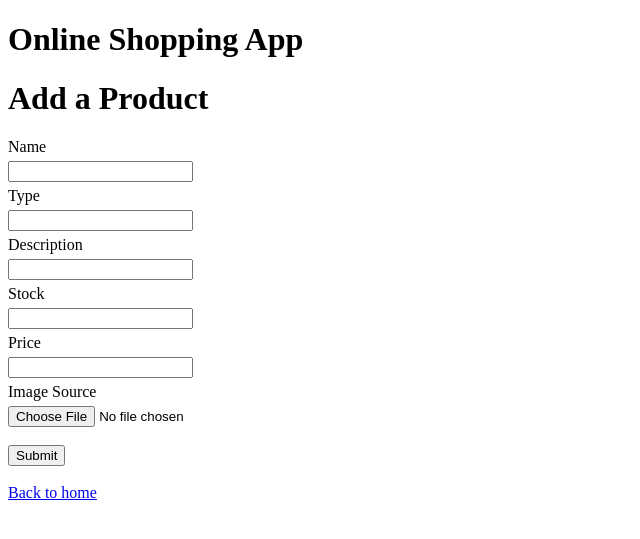
After one commit to cchenkov/OnlineShopping, a PHP site: page /createProduct.php in a window 1280 px wide. The commit adds this page. Shown: the top 539 px of the page, without its empty margins (0-640 px from the left). Run offline with PHP 8.4, Linux system fonts and the light colour scheme.

Commit message:
Added product create option

```diff
--- a/config.php
+++ b/config.php
@@ -1,8 +1,8 @@
 <?php
 
 $host = "localhost";
-$username = "root";
-$password = "33a55b88d";
+$username = "tsenko";
+$password = "Helicopter_1500";
 $dbname = "onlinestore";
 $dsn = "mysql:host=$host;dbname=$dbname";
 $options = array(
--- a/data/init.sql
+++ b/data/init.sql
@@ -1,5 +1,5 @@
 DROP DATABASE IF EXISTS onlinestore;
-CREATE DATABASE onlinestore;
+CREATE DATABASE onlinestore CHARSET 'utf8';
 
 USE onlinestore;
 
--- /dev/null
+++ b/public_html/createProduct.php
@@ -0,0 +1,68 @@
+<?php
+
+if (isset($_POST['submit'])) {
+  require "../config.php";
+  require "../common.php";
+
+  try {
+    $connection = new PDO($dsn, $username, $password, $options);
+
+    $new_product = array(
+      "ProductName" => $_POST['name'],
+      "ProductType" => $_POST['type'],
+      "Description" => $_POST['description'],
+      "Stock" => $_POST['stock'],
+      "Price" => $_POST['price'],
+      "ImageSource" => $_POST['imgsrc']
+    );
+
+    $sql = sprintf(
+      "INSERT INTO %s (%s) values (%s)",
+      "Product",
+      implode(", ", array_keys($new_product)),
+      ":" . implode(", :", array_keys($new_product))
+    );
+
+    $statement = $connection->prepare($sql);
+    $statement->execute($new_product);
+  } catch(PDOException $error) {
+    echo $sql . "<br>" . $error->getMessage();
+  }
+}
+
+?>
+
+<?php include "templates/header.php"; ?>
+
+<?php if (isset($_POST['submit']) && $statement) {
+  echo escape($_POST['name']); ?> successfully added
+<?php } ?>
+
+<h1>Add a Product</h1>
+<form method="post">
+  <label for="name">Name</label>
+  <input type="text" name="name" id="name">
+  <br>
+  <label for="type">Type</label>
+  <input type="text" name="type" id="type">
+  <br>
+  <label for="description">Description</label>
+  <input type="text" name="description" id="description">
+  <br>
+  <label for="stock">Stock</label>
+  <input type="number" name="stock" id="stock">
+  <br>
+  <label for="price">Price</label>
+  <input type="number" name="price" id="price">
+  <br>
+  <label for="imgsrc">Image Source</label>
+  <input type="file" name="imgsrc" id="imgsrc">
+  <br>
+  <br>
+  <input type="submit" name="submit" value="Submit">
+</form>
+
+<br>
+<a href="index.php">Back to home</a>
+
+<?php include "templates/footer.php"; ?>
--- a/public_html/index.php
+++ b/public_html/index.php
@@ -2,11 +2,14 @@
 
 <ul>
     <li>
-        <a href="create.php"><strong>Create</strong></a> - create user
+        <a href="create.php"><strong>Create User</strong></a>
     </li>
     <li>
         <a href="read.php"><strong>Read</strong></a> - find a user
     </li>
+    <li>
+        <a href="createProduct.php"><strong>Create Product</strong></a>
+    </li>
 </ul>
 
 <?php include "templates/footer.php"; ?>
```
